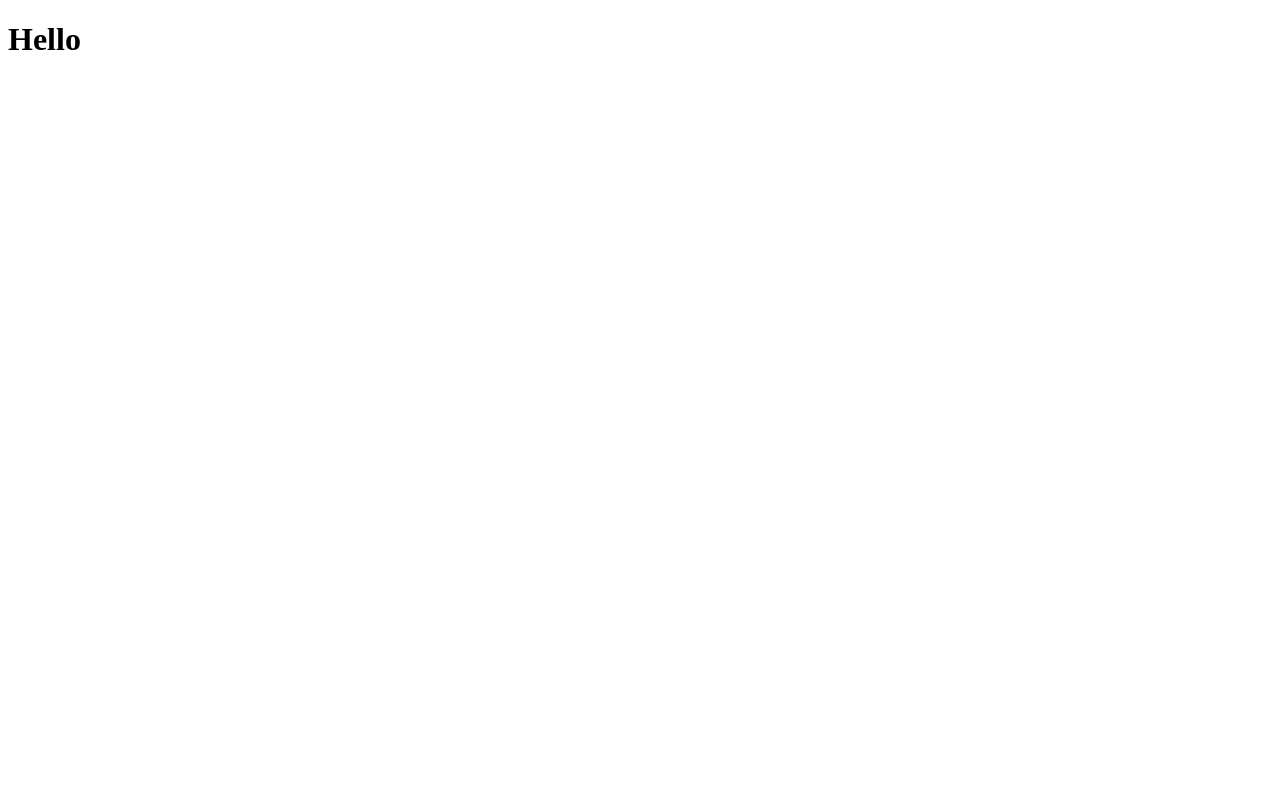
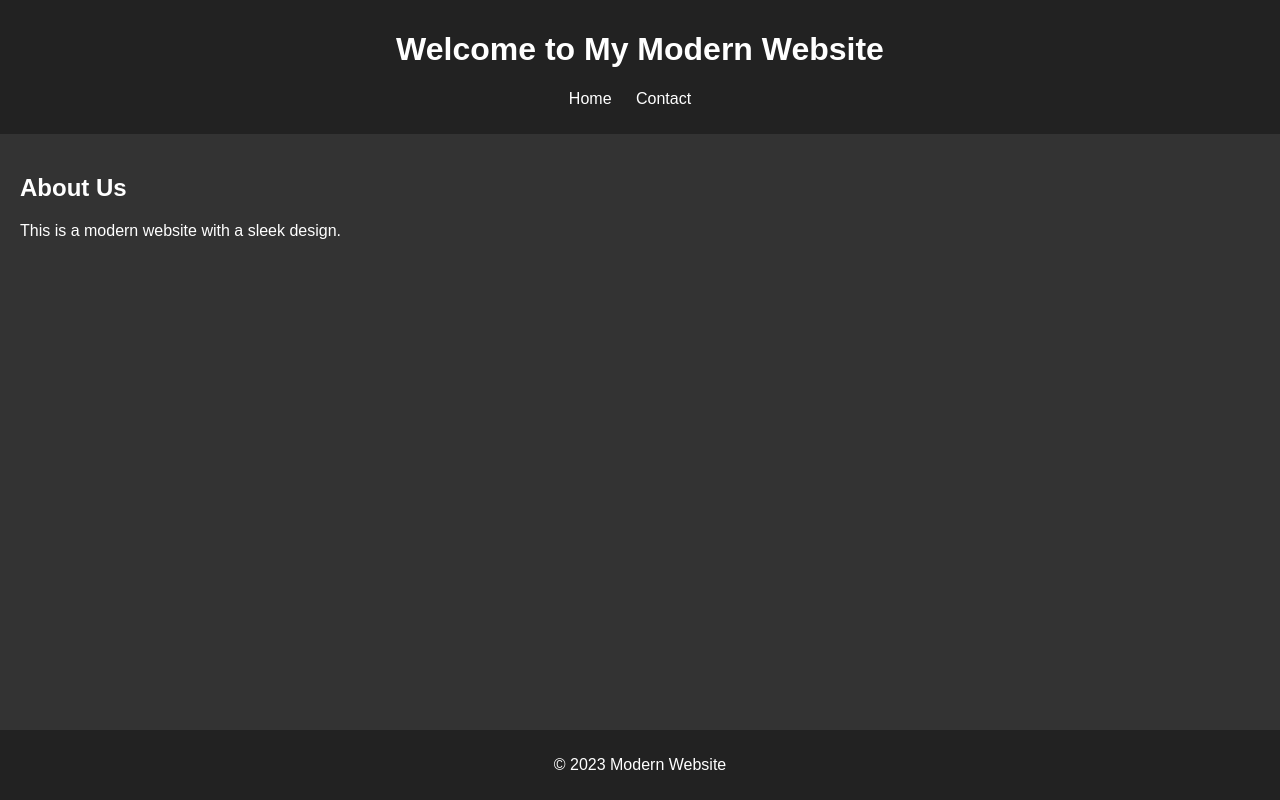
Before and after one commit to suffocation9834/suffocation, a plain HTML site: page index.html in a window 1280 px wide. Drawn offline with Linux system fonts and the light colour scheme.

Commit message:
Added code

```diff
--- a/index.html
+++ b/index.html
@@ -1,9 +1,29 @@
 <!DOCTYPE html>
-<html>
+<html lang="en">
 <head>
-    <title>Hello Page</title>
+    <meta charset="UTF-8">
+    <meta name="viewport" content="width=device-width, initial-scale=1.0">
+    <title>Modern Website</title>
+    <link rel="stylesheet" href="style.css">
 </head>
 <body>
-    <h1>Hello</h1>
+    <header>
+        <h1>Welcome to My Modern Website</h1>
+        <nav>
+            <ul>
+                <li><a href="index.html">Home</a></li>
+                <li><a href="contact.html">Contact</a></li>
+            </ul>
+        </nav>
+    </header>
+    <main>
+        <section>
+            <h2>About Us</h2>
+            <p>This is a modern website with a sleek design.</p>
+        </section>
+    </main>
+    <footer>
+        <p>&copy; 2023 Modern Website</p>
+    </footer>
 </body>
 </html>
--- /dev/null
+++ b/style.css
@@ -0,0 +1,66 @@
+body {
+    font-family: Arial, sans-serif;
+    color: white;
+    background-color: #333;
+    margin: 0;
+    padding: 0;
+}
+
+header {
+    background-color: #222;
+    color: white;
+    padding: 10px 0;
+    text-align: center;
+}
+
+nav ul {
+    list-style-type: none;
+    padding: 0;
+}
+
+nav ul li {
+    display: inline;
+    margin-right: 20px;
+}
+
+nav ul li a {
+    color: white;
+    text-decoration: none;
+}
+
+main {
+    padding: 20px;
+}
+
+footer {
+    background-color: #222;
+    color: white;
+    text-align: center;
+    padding: 10px 0;
+    position: fixed;
+    bottom: 0;
+    width: 100%;
+}
+
+.social-links a {
+    color: white;
+    margin-right: 10px;
+}
+
+input[type="text"], input[type="email"], textarea {
+    width: 100%;
+    padding: 10px;
+    margin-bottom: 10px;
+}
+
+input[type="submit"] {
+    background-color: grey;
+    color: white;
+    padding: 10px 20px;
+    border: none;
+    cursor: pointer;
+}
+
+input[type="submit"]:hover {
+    background-color: #555;
+}
```
Also changed, not shown: contact.html (added, +39 -0 lines).
